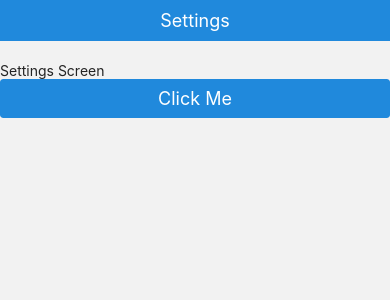
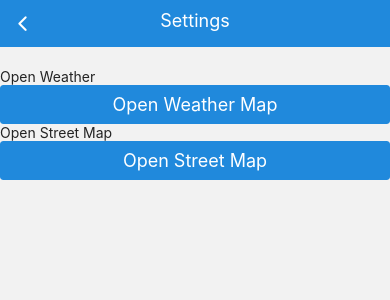
Before and after one commit to rskwiat/TECH-3620-FALL-2021, a React Native app in the folder weatherApp/: screen /Settings in a window 390 px wide. Shown: the top 300 px of the page. Built offline with nearby package versions, Linux system fonts and the light colour scheme.

Commit message:
October 12th in class work

```diff
--- a/weatherApp/App.js
+++ b/weatherApp/App.js
@@ -9,7 +9,7 @@
   <View>
     <Text>Home Screen</Text>
     <Button
-      onPress={() => navigation.navigate("About")}
+      onPress={() => navigation.navigate("Settings")}
       title="Settings"
     />
   </View>
--- a/weatherApp/components/Container.js
+++ b/weatherApp/components/Container.js
@@ -1,14 +1,23 @@
+/**
+ * Container Component
+ * Sets a space on the left / right side of the screen.
+ * Visually so the text / images etc do not bump against the phone.
+ * https://codeburst.io/a-complete-guide-to-props-children-in-react-c315fab74e7c
+ * https://reactjs.org/docs/jsx-in-depth.html#children-in-jsx
+ */
+
 import React from "react";
 import { View, StyleSheet } from "react-native";
 
-const Container = () => (
+const Container = ({ children }) => (
   <View style={styles.container}>
+    {children}
   </View>
 );
 
 const styles = StyleSheet.create({
   container: {
-
+    marginHorizontal: 18
   }
 });
 
--- /dev/null
+++ b/weatherApp/components/HeaderIconButton.js
@@ -0,0 +1,24 @@
+/**
+Header Icon Button
+
+Reusable Icon Button for the header component
+- Name (name of Icon)
+- Color (color of icon)
+- Size (Size of Icon)
+- onPress (When we click on the icon button what its going to do).
+*/
+
+import React from "react";
+import { Icon } from "react-native-elements";
+
+const HeaderIconButton = ({ name, color, size, onPress }) => (
+  <Icon
+    type="feather"
+    name={name}
+    color={color}
+    size={size}
+    onPress={onPress}
+  />
+);
+
+export default HeaderIconButton;
--- a/weatherApp/constants/index.js
+++ b/weatherApp/constants/index.js
@@ -2,3 +2,9 @@
   weather: "https://openweathermap.org/about-us",
   maps: "https://www.openstreetmap.org/about",
 };
+
+export const color = {
+  white: "#fff",
+  black: "#000",
+  gray: "#333",
+};
--- /dev/null
+++ b/weatherApp/views/HomeScreen.js
@@ -0,0 +1 @@
+// Starting template of the HomeScreen from here we will be doing several data fetching events and storing that information.
--- a/weatherApp/views/SettingsScreen.js
+++ b/weatherApp/views/SettingsScreen.js
@@ -7,26 +7,44 @@
 import {
   Text,
   Button,
-  Header
+  Header,
 } from "react-native-elements";
 import * as WebBrowser from "expo-web-browser";
+import { urls, color } from "../constants";
+import HeaderIconButton from "../components/HeaderIconButton";
+import Container from "../components/Container";
 
-const SettingsScreen = () => (
+const SettingsScreen = ({ navigation }) => (
   <View>
     <Header
+      leftComponent={
+        <HeaderIconButton
+          name="chevron-left"
+          color={color.white}
+          size={25}
+          onPress={() => navigation.navigate("Home")}
+        />
+      }
       centerComponent={{
         text: "Settings",
         style: {
-          color: '#fff',
+          color: color.white,
           fontSize: 18
         }
       }}
       containerStyle={styles.headerBar}
     />
-    <Text>Settings Screen</Text>
+
+    <Text>Open Weather</Text>
     <Button
-      title="Click Me"
-      onPress={() => WebBrowser.openBrowserAsync("https://google.com")}
+      title="Open Weather Map"
+      onPress={() => WebBrowser.openBrowserAsync(urls.weather)}
+    />
+
+    <Text>Open Street Map</Text>
+    <Button
+      title="Open Street Map"
+      onPress={() => WebBrowser.openBrowserAsync(urls.maps)}
     />
   </View>
 );
```
Also changed, not shown: 1 other file (tests, documents, lock files or other folders).
